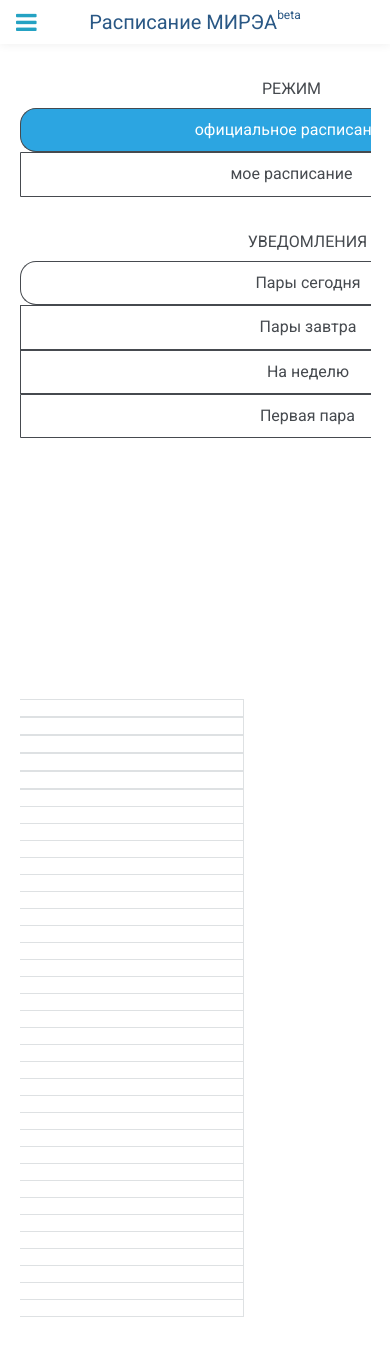
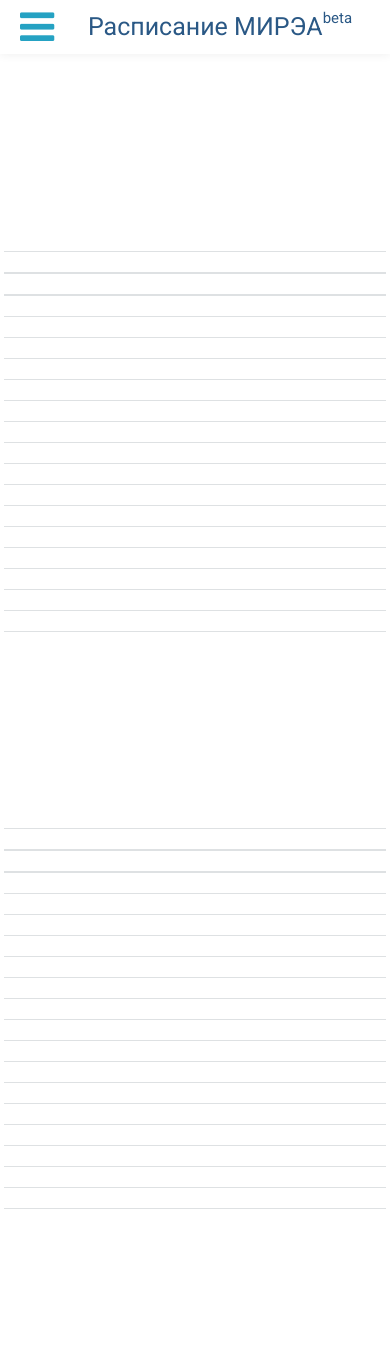
Before and after one commit to alexey109/botpage.ru, a Django app: page /editor/ in a window 390 px wide. After the commit the page ends 1209 px from the top, so only its background shows below. Run offline with Django 3.2, Linux system fonts and the light colour scheme; tables that the repository leaves empty hold one stand-in row (values such as "Sample post"); some web fonts are replaced.

Commit message:
Improve responsive styles

```diff
--- a/TimetableMIREA/settings.py
+++ b/TimetableMIREA/settings.py
@@ -26,6 +26,7 @@
 DEBUG = True
 
 ALLOWED_HOSTS = [
+	'127.0.0.1',
 	u'botpage.ru',
 ]
 
--- a/frontend/static/frontend/css/main.css
+++ b/frontend/static/frontend/css/main.css
@@ -139,14 +139,6 @@
 		margin-top: -20%;
 	}
 
-	#weeks_list {
-		display: none;
-	}
-
-	#weeks_buttons {
-		min-width: 1200px;
-	}
-
 	.fa {
 		width:30px;
 		text-align: center;
@@ -207,13 +199,14 @@
 
 	.inner_short {
 		margin: 0 auto;
+		padding: 1em;
 		max-width: 50em;
 	}
 
 		@media screen and (max-width: 1280px) {
 
 			.inner {
-				max-width: 90%;
+				max-width: 98%;
 			}
 
 		}
@@ -235,7 +228,7 @@
 
 		}
 
-		@media screen and (max-width: 1480px) {
+		@media screen and (max-width: 1500px) {
 
 			body, input, select, textarea {
 				font-size: 10pt;
@@ -243,42 +236,18 @@
 
 		}
 
-		@media screen and (max-width: 1350px) {
+		@media screen and (max-width: 1320px) {
 
 			body, input, select, textarea {
-				font-size: 9pt;
-			}
-
-		}
-
-		@media screen and (max-width: 1280px) {
+				font-size: 14pt;
+			}
+
+		}
+
+		@media screen and (max-width: 1200px) {
 
 			body, input, select, textarea {
-				font-size: 8pt;
-			}
-
-		}
-
-		@media screen and (max-width: 1200px) {
-
-			body, input, select, textarea {
-				font-size: 7pt;
-			}
-
-		}
-
-		@media screen and (max-width: 736px) {
-
-			body, input, select, textarea {
-				font-size: 9pt;
-			}
-
-		}
-
-		@media screen and (max-width: 480px) {
-
-			body, input, select, textarea {
-				font-size: 12pt;
+				font-size: 15pt;
 			}
 
 		}
@@ -716,6 +685,8 @@
 
 		.image img {
 			display: block;
+			min-width:100%;
+			height: auto;
 		}
 
 		.image.left, .image.right {
@@ -1262,7 +1233,7 @@
 				text-align: right;
 			}
 
-		@media screen and (max-width: 980px) {
+		@media screen and (max-width: 1200px) {
 
 			.flex {
 				-ms-flex-wrap: wrap;
@@ -1310,10 +1281,10 @@
 				color: #fff;
 			}
 
-		@media screen and (max-width: 980px) {
+		@media screen and (max-width: 1200px) {
 
 			.wrapper {
-				padding: 3em 0 1em 0;
+				padding: 1em 0 1em 0;
 			}
 
 		}
@@ -1321,7 +1292,7 @@
 		@media screen and (max-width: 480px) {
 
 			.wrapper {
-				padding: 2em 0 0.1em 0;
+				padding: 1em 0 0.1em 0;
 			}
 
 		}
@@ -1422,12 +1393,12 @@
 	@media screen and (max-width: 980px) {
 
 		body {
-			padding-top: 44px;
+			padding-top: 54px;
 		}
 
 		#header {
-			height: 44px;
-			line-height: 44px;
+			height: 54px;
+			line-height: 54px;
 		}
 
 			#header .logo {
@@ -1436,7 +1407,7 @@
 			}
 
 			#header nav a[href="#menu"] {
-				font-size: 1.5em;
+				font-size: 2em;
 			}
 
 			#header nav.left {
@@ -1453,7 +1424,9 @@
 	@media screen and (max-width: 480px) {
 
 		#header {
-			min-width: 320px;
+			padding-left: 2.5em;
+			text-align: center;
+			min-width: 340px;
 		}
 
 		#logo_img {
@@ -1630,7 +1603,7 @@
 		@media screen and (max-width: 1280px) {
 
 			#banner {
-				padding: 12em 0 10em 0;
+				padding: 10em 0 10em 0;
 			}
 
 		}
@@ -1638,7 +1611,7 @@
 		@media screen and (max-width: 980px) {
 
 			#banner {
-				padding: 8em 6em 6em 6em;
+				padding: 6em 6em 6em 6em;
 			}
 
 				#banner br {
@@ -1654,7 +1627,7 @@
 		@media screen and (max-width: 736px) {
 
 			#banner {
-				padding: 6em 4em 4em 4em;
+				padding: 4em 4em 4em 4em;
 			}
 
 		}
@@ -1662,7 +1635,7 @@
 		@media screen and (max-width: 480px) {
 
 			#banner {
-				padding: 4em 2em 2em 2em;
+				padding: 2em 2em 2em 2em;
 			}
 
 				#banner h1 {
@@ -1742,7 +1715,7 @@
 
 		}
 
-		@media screen and (max-width: 980px) {
+		@media screen and (max-width: 1200px) {
 
 			#one .flex-item {
 				-moz-flex-direction: column;
@@ -1777,11 +1750,22 @@
 		margin: 0;
 	}
 
+		@media screen and (max-width: 1320px) {
+
+			#one .image.fit {
+				margin: 0 auto 2em auto;
+				max-width: 20em;
+				max-height: 20em;
+			}
+
+		}
+
 		@media screen and (max-width: 980px) {
 
 			#one .image.fit {
 				margin: 0 auto 2em auto;
 				max-width: 60%;
+				max-height: 100%;
 			}
 
 		}
--- a/frontend/static/frontend/css/schedule.css
+++ b/frontend/static/frontend/css/schedule.css
@@ -2,7 +2,7 @@
 
 .header_group {
 	font-size: 1.4em;
-	color: #2ca5e1;
+	color: #464a4f;
 
 }
 
@@ -10,7 +10,7 @@
 	padding: 0.1em;
 	padding-left: 0.3em;
 	padding-right: 0.3em;
-	border: 1px solid #2ca5e1;
+	border: 1px solid #464a4f;
 	border-radius: 1em;
 	-webkit-border-radius: 1em;
 	-moz-border-radius: 1em;
@@ -26,6 +26,10 @@
 	text-align: center;
 	padding-top: 2em;
 	font-size: 2em;
+}
+
+#weeks_list {
+	display: none;
 }
 
 .schedule {
@@ -124,7 +128,11 @@
 }
 
 .schedule .events_cell {
-	width: 14em;
+	min-width: 14em;
+}
+
+.tbl_bottom {
+	display: none;
 }
 
 .panel {
@@ -190,6 +198,12 @@
 
 .panel .week_range {
 	font-size: 0.7em;
+}
+
+.weeks_title {
+	text-align: center;
+	width: 100%;
+	top: 0em;
 }
 
 .toolbar {
@@ -292,9 +306,70 @@
 	padding-right: 1em;
 }
 
-	@media screen and (max-width: 750px) {
+
+	@media screen and (max-width: 1500px) {
+		.toolbar .style {
+			margin-left: 1.5em;
+			margin-right: 1.5em;
+		}
+
+	@media screen and (max-width: 1320px) {
+		.week_range {
+			display: none;
+		}
+
 		.toolbar {
-		min-width: 90em;
+			min-width: 63em;
+			margin-left: 4%;
+		}
+
+		.toolbar .mode {
+			width: 30em;
+		}
+
+		.toolbar .style {
+			width: 30em;
+		}
+
+		.toolbar .notifications {
+			width: 61.5em;
+		}
+
+		.schedule {
+			min-width: 45em;
+		}
+
+		.schedule .extra_days {
+			display: none;
+		}
+
+		.tbl_bottom {
+			display: table;
+		}
+	}
+
+	@media screen and (max-width: 1200px) {
+		.toolbar {
+			min-width: 40em;
+			margin: 4%;
+		}
+		.toolbar .mode {
+			width: 100%;
+		}
+
+		.toolbar .style {
+			width: 100%;
+			margin-left: 0em;
+		}
+
+		.toolbar .notifications {
+			width: 100%;
+		}
+	}
+
+	@media screen and (max-width: 770px) {
+		.toolbar {
+			display: none;
 		}
 
 		.schedule .left {
@@ -306,7 +381,7 @@
 		}
 
 		thead {
-			min-width: 120px;
+			min-width: 14em;
 		}
 
 		td,th {
--- a/frontend/templates/frontend/editor.html
+++ b/frontend/templates/frontend/editor.html
@@ -94,9 +94,9 @@
 		<th>Понедельник</th>
 		<th>Вторник</th>
 		<th>Среда</th>
-		<th>Четверг</th>
-		<th>Пятница</th>
-		<th>Суббота</th>
+		<th class="extra_days">Четверг</th>
+		<th class="extra_days">Пятница</th>
+		<th class="extra_days">Суббота</th>
 	</tr>
 </thead>
 <tbody>
@@ -105,7 +105,7 @@
 		<td class="left">{{ row.liter }}</td>
 		<td class="left">{{ row.time }}</td>
 		{% for day, event_list in row.events.items %}
-			<td class="events_cell">
+			<td class="events_cell {% if day > 2 %}extra_days{% endif %}">
 			{% for event in event_list %}
 			<div id="{{ event.id }}" class="event" data-hide="{{ event.hide }}" data-isuser="{{ event.is_user }}">
 				{% if mode.user %}
@@ -132,6 +132,53 @@
 {% endfor %}
 </tbody>
 </table>
+
+<table class="schedule alt align-center tbl_bottom">
+<thead>
+	<tr>
+		<th></th>
+		<th></th>
+		<th>Четверг</th>
+		<th>Пятница</th>
+		<th>Суббота</th>
+	</tr>
+</thead>
+<tbody>
+{% for numb, row in table_content.items %}
+	<tr>
+		<td class="left">{{ row.liter }}</td>
+		<td class="left">{{ row.time }}</td>
+		{% for day, event_list in row.events.items %}
+		{% if day > 2 %}
+			<td class="events_cell">
+			{% for event in event_list %}
+			<div id="{{ event.id }}" class="event" data-hide="{{ event.hide }}" data-isuser="{{ event.is_user }}">
+				{% if mode.user %}
+					<div class="show"><i class="fa fa-pencil" aria-hidden="true"></i></div>
+				{% endif %}
+				<span class="event_name">{{ event.name }}<br></span>
+				{% if view.teacher %}
+					<span class="event_teacher">{{ event.teacher }}<br></span>
+				{% endif %}
+				{% if view.weekroom %}
+					<div class="line event_weekroom">&nbsp;
+						<span class="event_week">{{ event.week }}</span>
+						<span class="event_room">{{ event.room }}</span>
+					</div>
+				{% endif %}
+			</div>
+			{% endfor %}
+			{% if mode.user %}
+				<div class="new_event" data-day="{{ day }}" data-numb="{{ numb }}">+</div>
+			{% endif %}
+			</td>
+		{% endif %}
+		{% endfor %}
+	</tr>
+{% endfor %}
+</tbody>
+</table>
+
 </div>
 </div>
 </div>
--- a/frontend/templates/frontend/promo.html
+++ b/frontend/templates/frontend/promo.html
@@ -50,7 +50,7 @@
 			<section id="two" class="wrapper style1 special">
 				<div class="inner">
 					<h2>БЕЗ логинов и паролей</h2>
-					<h4>Регистрация происходит автоматически при добавлении бота в друзья. <br>Для редактирования расписания и уведомлений введите ваш ID в форму, которую вы уже увидели чуть выше. <br>Если вы не знаете свой ID, просто спросите его у бота. </h4>
+					<h4>Регистрация происходит автоматически при добавлении бота в друзья. <br>Для возможности  редактирования введите ID в форму, которую вы уже увидели чуть выше. <br>Если вы не знаете свой ID, просто спросите его у бота. </h4>
 				</div>
 			</section>
 
```
Also changed, not shown: frontend/templates/frontend/schedule.html (+45 -4 lines), map/static/map/engine.js (+17 -0 lines), map/static/map/style.css (+8 -6 lines).
